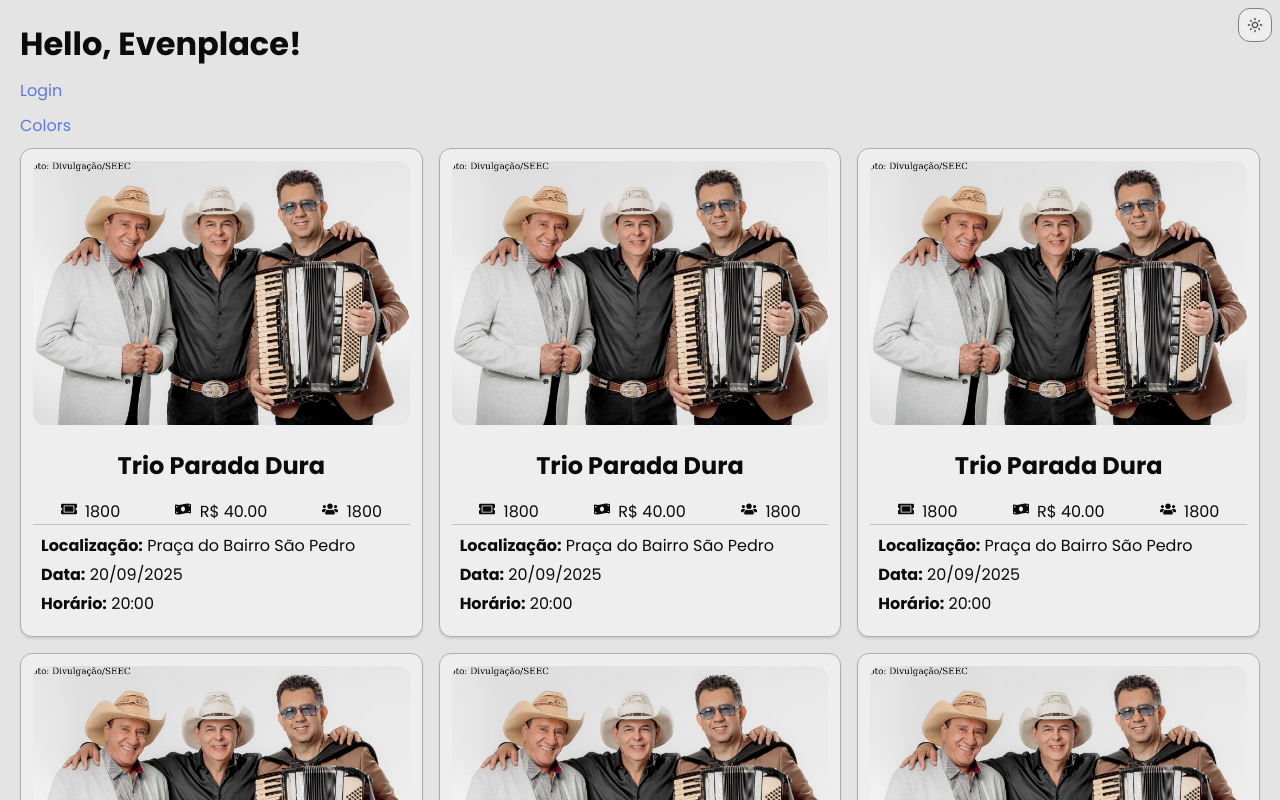
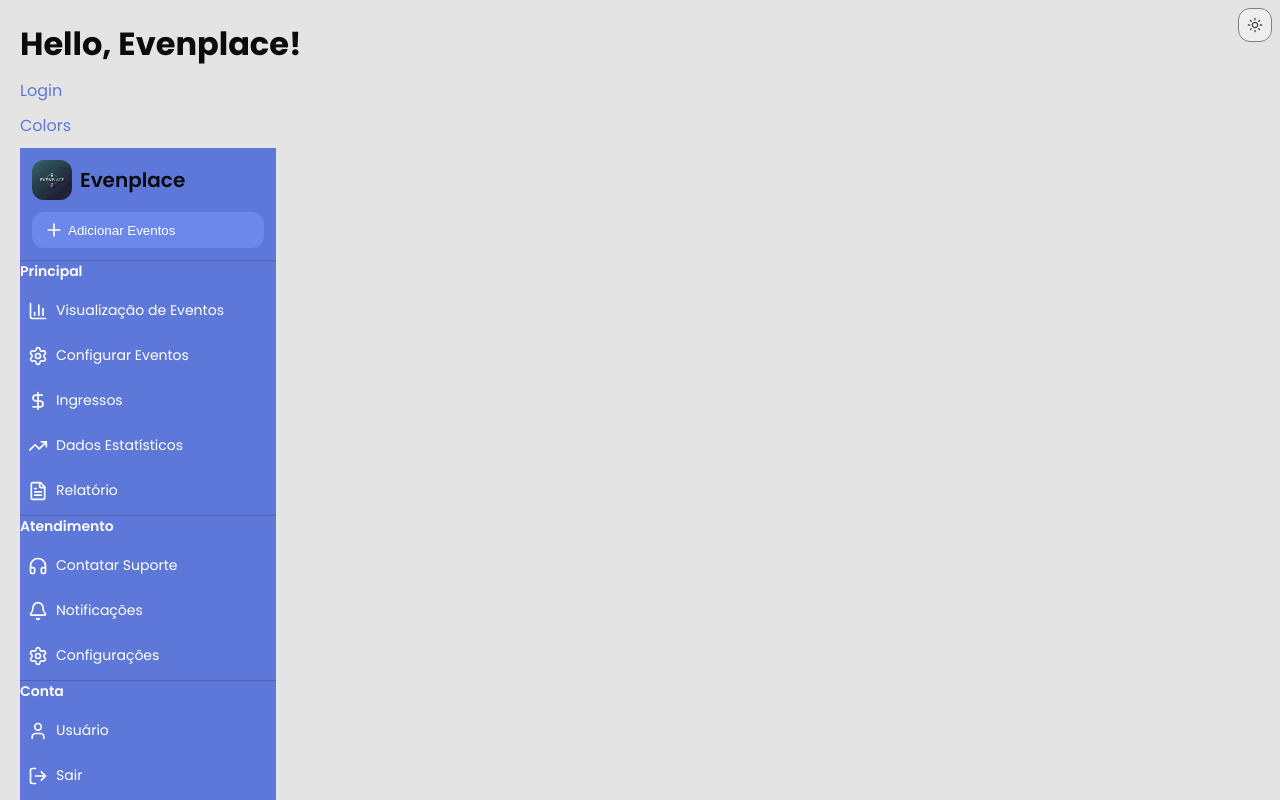
Before and after one commit to xDalete/Evenplace, a Next.js app: page / in a window 1280 px wide. Built offline with nearby package versions, Linux system fonts and the light colour scheme.

Commit message:
[ #002 ] [ Front-end ] [ FIX ] Ajustes finais.

```diff
--- a/src/app/page.tsx
+++ b/src/app/page.tsx
@@ -2,6 +2,7 @@ import CustomLink from "@/components/CustomLink";
 import CardEvento from "@/components/CardEvento";
 import Grid from "@/components/Grid";
 import { EventWithInfo } from "@/lib/Types/EventTypes";
+import Sidebar from "@/components/Navbar/SideBar";
 const evento: EventWithInfo = {
   id: "1",
   name: "Trio Parada Dura",
@@ -22,6 +23,7 @@ const evento: EventWithInfo = {
 };
 export default function Home() {
   return (
+
     <div
       style={{
         display: "flex",
@@ -31,9 +33,11 @@ export default function Home() {
         padding: "20px"
       }}
     >
+
       <h1>Hello, Evenplace!</h1>
       <CustomLink href="/login">Login</CustomLink>
       <CustomLink href="/colors">Colors</CustomLink>
+      <Sidebar />
       <Grid xs={1} sm={2} md={3}>
         <CardEvento evento={evento} />
         <CardEvento evento={evento} />
--- a/src/components/Navbar/SideBar.tsx
+++ b/src/components/Navbar/SideBar.tsx
@@ -1,6 +1,6 @@
 import React from "react";
 import { BarChart3, Settings, DollarSign, TrendingUp, FileText, Headphones, Bell, User, LogOut } from "lucide-react";
-import styles from "./Sidebar.module.scss";
+import styles from "./SideBar.module.scss";
 import AddEventButton from "./AddEventButton";
 import SidebarSection from "./SideBarSection";
 import Image from "next/image";
--- a/src/components/SideBar.module.scss
+++ b/src/components/SideBar.module.scss
@@ -0,0 +1,139 @@
+@use "@/styles/Variables.scss" as var;
+
+.sidebar {
+  width: 16rem;
+  height: 100vh;
+  background-color: var.$primary;
+  color: var.$text;
+  display: flex;
+  flex-direction: column;
+}
+
+.header {
+  padding: var.$padding-md;
+}
+
+.logo {
+  display: flex;
+  align-items: center;
+  gap: var.$gap-sm;
+  margin-bottom: var.$margin-md;
+}
+
+.logoIcon {
+  width: 2.5rem;
+  height: 2.5rem;
+  background-color: oklch(from var.$primary calc(l + -0.08) c h);
+  border-radius: var.$border-radius;
+  display: flex;
+  align-items: center;
+  justify-content: center;
+
+  span {
+    font-size: var.$font-size-sm;
+    font-weight: var.$font-weight-semibold;
+  }
+}
+
+.logoText {
+  font-size: var.$font-size-lg;
+  font-weight: var.$font-weight-semibold;
+}
+
+.addButton {
+  width: 100%;
+  background-color: oklch(from var.$primary calc(l + 0.05) c h);
+  border: none;
+  border-radius: var.$border-radius;
+  padding: var.$padding-sm var.$padding-md;
+  display: flex;
+  align-items: center;
+  gap: var.$gap-xs;
+  font-weight: var.$font-weight-normal;
+  color: white;
+  cursor: pointer;
+  transition: background-color var.$transition-duration var.$transition-ease;
+
+  &:hover {
+    background-color: oklch(from var.$primary calc(l + -0.08) c h);
+  }
+}
+
+.divider {
+  height: 1px;
+  background-color: var.$text;
+  margin: 0 var.$margin-md;
+}
+
+.menuContainer {
+  flex: 1;
+  overflow-y: auto;
+  padding: var.$padding-md;
+}
+
+.section {
+  margin-bottom: var.$margin-xs;
+}
+
+.sectionTitle {
+  font-size: var.$font-size-sm;
+  font-weight: var.$font-weight-semibold;
+  margin-bottom: var.$margin-sm;
+  color: white;
+}
+
+.nav {
+  display: flex;
+  flex-direction: column;
+  gap: var.$gap-xs;
+}
+
+.navItem {
+  display: flex;
+  align-items: center;
+  gap: var.$gap-sm;
+  padding: 0.625rem var.$padding-sm;
+  border-radius: var.$border-radius;
+  transition: background-color var.$transition-duration var.$transition-ease;
+  color: white;
+  text-decoration: none;
+  font-size: var.$font-size-sm;
+
+  &:hover {
+    background-color: oklch(from var.$primary calc(l + -0.08) c h);
+  }
+}
+
+.sectionHeader {
+  display: flex;
+  align-items: center;
+  justify-content: space-between;
+  width: 100%;
+  padding: var.$padding-xs;
+  background: var.$transparent;
+  border: none;
+  border-radius: var.$border-radius;
+  cursor: pointer;
+  transition: background-color var.$transition-duration var.$transition-ease;
+  color: white;
+
+  h3 {
+    font-size: var.$font-size-sm;
+    font-weight: var.$font-weight-semibold;
+  }
+}
+
+.chevron {
+  transition: transform var.$transition-duration;
+
+  &.open {
+    transform: rotate(180deg);
+  }
+}
+
+.collapsibleContent {
+  display: flex;
+  flex-direction: column;
+  gap: var.$gap-xs;
+  margin-top: var.$margin-xs;
+}
```
